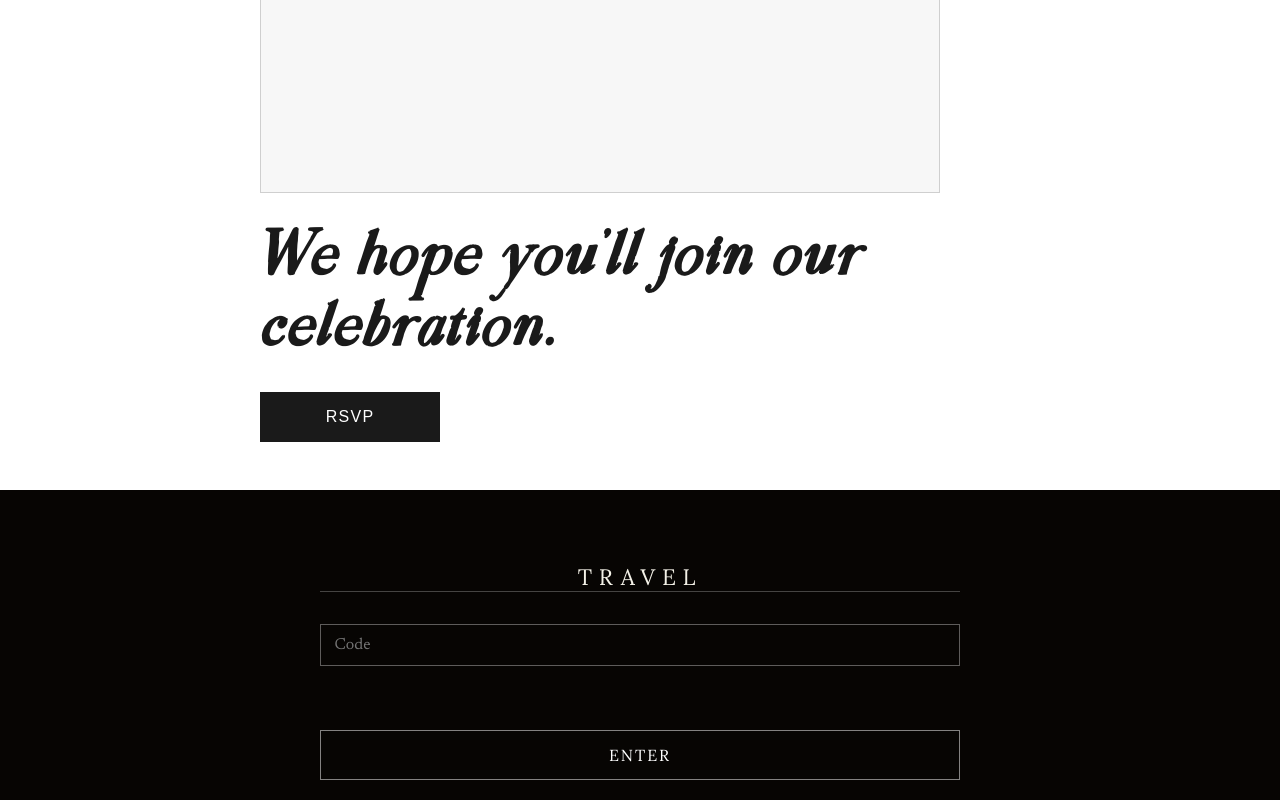
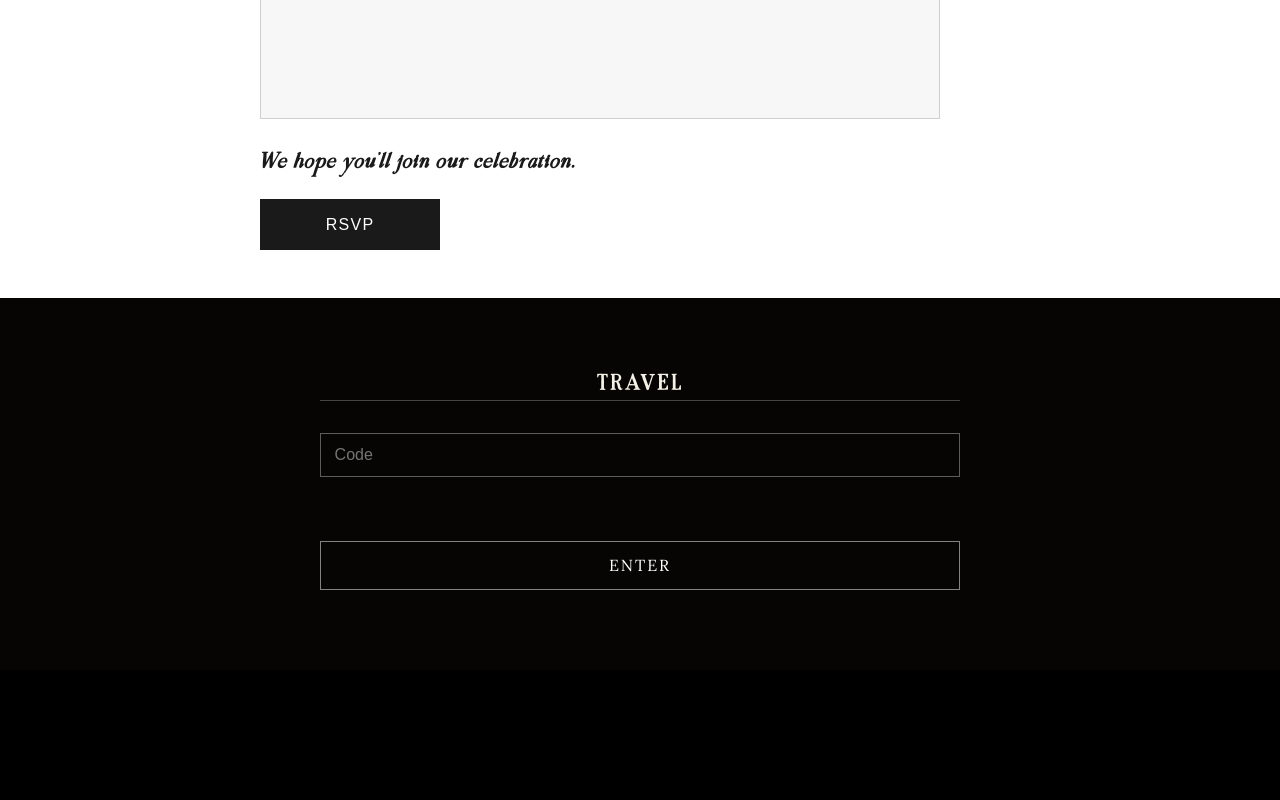
Before and after one commit to ava-firstaccess/wedding-website, a Next.js app: page /travel in a window 1280 px wide. Shown: the part 708-1508 px from the top of the page. After the commit the page ends 1378 px from the top, so only its background shows below. Built offline with nearby package versions, Linux system fonts and the light colour scheme.

Commit message:
Standardize wedding site typography scale

```diff
--- a/app/bach/page.module.css
+++ b/app/bach/page.module.css
@@ -70,10 +70,10 @@
 }
 
 .heading {
-  font-family: var(--font-lora);
-  font-size: clamp(1.2rem, 3.5vw, 1.6rem);
-  font-weight: 400;
-  letter-spacing: 0.3em;
+  font-family: 'Almondy', var(--font-lora), serif;
+  font-size: 22px;
+  font-weight: 700;
+  letter-spacing: 0.12em;
   text-align: center;
   text-transform: uppercase;
 }
@@ -107,14 +107,14 @@
 }
 
 .menuValue {
-  font-family: var(--font-newsreader);
-  font-size: 1rem;
+  font-family: Arial, Helvetica, sans-serif;
+  font-size: 16px;
   line-height: 1.6;
 }
 
 .menuValueStack {
-  font-family: var(--font-newsreader);
-  font-size: 1rem;
+  font-family: Arial, Helvetica, sans-serif;
+  font-size: 16px;
   line-height: 1.6;
   display: flex;
   flex-direction: column;
@@ -166,8 +166,8 @@
   border: 1px solid rgba(255, 255, 255, 0.35);
   color: #fff;
   padding: 0.85rem 0.95rem;
-  font-family: var(--font-newsreader);
-  font-size: 1rem;
+  font-family: Arial, Helvetica, sans-serif;
+  font-size: 16px;
   outline: none;
   transition: border-color 0.3s;
   border-radius: 14px;
@@ -179,8 +179,9 @@
 }
 
 .thanks {
-  font-family: var(--font-lora);
-  font-size: 1.2rem;
+  font-family: 'Almondy', var(--font-lora), serif;
+  font-size: 22px;
+  font-weight: 700;
   letter-spacing: 0.1em;
   text-align: center;
   opacity: 0.9;
--- a/app/page.module.css
+++ b/app/page.module.css
@@ -18,7 +18,7 @@
 
 .title {
   font-family: 'AlmondyItalic', 'Almondy', var(--font-lora), serif;
-  font-size: clamp(3.2rem, 8vw, 6.5rem);
+  font-size: 32px;
   font-style: italic;
   font-weight: 700;
   line-height: 1.05;
@@ -26,7 +26,7 @@
 
 .subtitle {
   font-family: 'Almondy', var(--font-lora), serif;
-  font-size: clamp(2.4rem, 5vw, 4.2rem);
+  font-size: 22px;
   font-weight: 700;
   line-height: 1.12;
 }
--- a/app/rsvp/page.module.css
+++ b/app/rsvp/page.module.css
@@ -93,10 +93,10 @@
 }
 
 .heading {
-  font-family: var(--font-lora);
-  font-size: clamp(1.1rem, 3.5vw, 1.4rem);
-  font-weight: 400;
-  letter-spacing: 0.3em;
+  font-family: 'Almondy', var(--font-lora), serif;
+  font-size: 22px;
+  font-weight: 700;
+  letter-spacing: 0.12em;
   text-align: center;
   text-transform: uppercase;
 }
@@ -154,8 +154,8 @@
 }
 
 .menuValue {
-  font-family: var(--font-newsreader);
-  font-size: 1rem;
+  font-family: Arial, Helvetica, sans-serif;
+  font-size: 16px;
   line-height: 1.6;
 }
 
@@ -163,8 +163,8 @@
   display: flex;
   flex-direction: column;
   gap: 0.15rem;
-  font-family: var(--font-newsreader);
-  font-size: 1rem;
+  font-family: Arial, Helvetica, sans-serif;
+  font-size: 16px;
   line-height: 1.6;
 }
 
@@ -196,8 +196,8 @@
   border: 1px solid rgba(255, 255, 255, 0.35);
   color: #fff;
   padding: 0.75rem 0.85rem;
-  font-family: var(--font-newsreader);
-  font-size: 1rem;
+  font-family: Arial, Helvetica, sans-serif;
+  font-size: 16px;
   outline: none;
   transition: border-color 0.3s;
   resize: vertical;
@@ -340,8 +340,8 @@
   display: flex;
   flex-direction: column;
   gap: 0.45rem;
-  font-family: var(--font-newsreader);
-  font-size: 1rem;
+  font-family: Arial, Helvetica, sans-serif;
+  font-size: 16px;
 }
 
 .summaryList p {
--- a/app/travel/page.module.css
+++ b/app/travel/page.module.css
@@ -53,7 +53,7 @@
 
 .storyTitle {
   font-family: 'AlmondyItalic', 'Almondy', var(--font-lora), serif;
-  font-size: clamp(3.2rem, 8vw, 6.5rem);
+  font-size: 32px;
   font-style: italic;
   font-weight: 700;
   line-height: 1.05;
@@ -89,7 +89,7 @@
 
 .storyInvitation {
   font-family: 'AlmondyItalic', 'Almondy', var(--font-lora), serif;
-  font-size: clamp(2.4rem, 5vw, 4.2rem);
+  font-size: 22px;
   font-style: italic;
   font-weight: 700;
   margin-bottom: 1.5rem;
@@ -210,7 +210,7 @@
   margin: 0;
   font-family: 'Almondy', var(--font-lora), serif;
   font-weight: 700;
-  font-size: clamp(2.4rem, 5vw, 4.2rem);
+  font-size: 22px;
   line-height: 1.12;
 }
 
@@ -219,7 +219,7 @@
   font-family: 'AlmondyItalic', 'Almondy', var(--font-lora), serif;
   font-style: italic;
   font-weight: 700;
-  font-size: clamp(1.9rem, 4vw, 2.8rem);
+  font-size: 16px;
   line-height: 1.25;
 }
 
@@ -249,7 +249,7 @@
   margin: 0.8rem 0 1.2rem;
   font-family: 'Almondy', var(--font-lora), serif;
   font-weight: 700;
-  font-size: clamp(2.4rem, 5vw, 4.2rem);
+  font-size: 22px;
   line-height: 1.12;
 }
 
@@ -266,7 +266,7 @@
   font-family: 'AlmondyItalic', 'Almondy', var(--font-lora), serif;
   font-style: italic;
   font-weight: 700;
-  font-size: clamp(1.9rem, 4vw, 2.8rem);
+  font-size: 16px;
   line-height: 1.25;
 }
 
```
Also changed, not shown: app/savethedate/page.module.css (+10 -8 lines).
